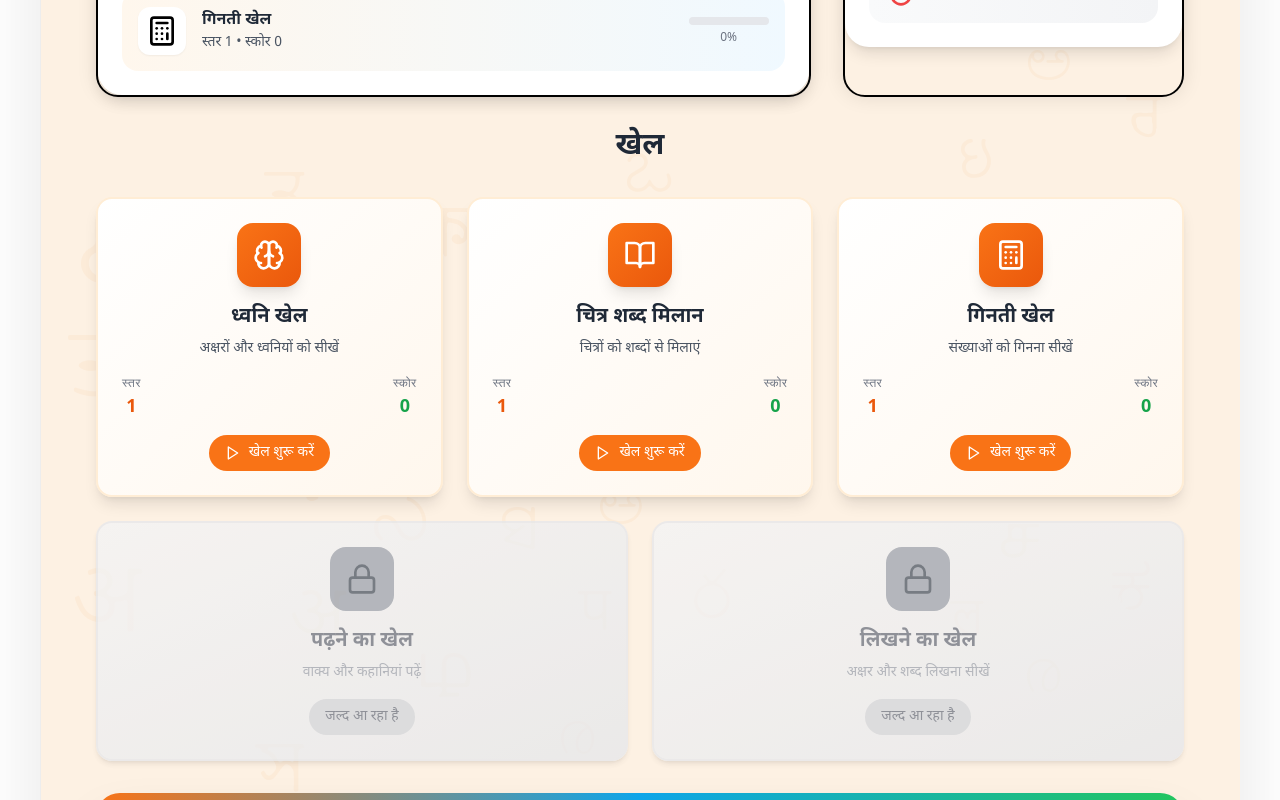
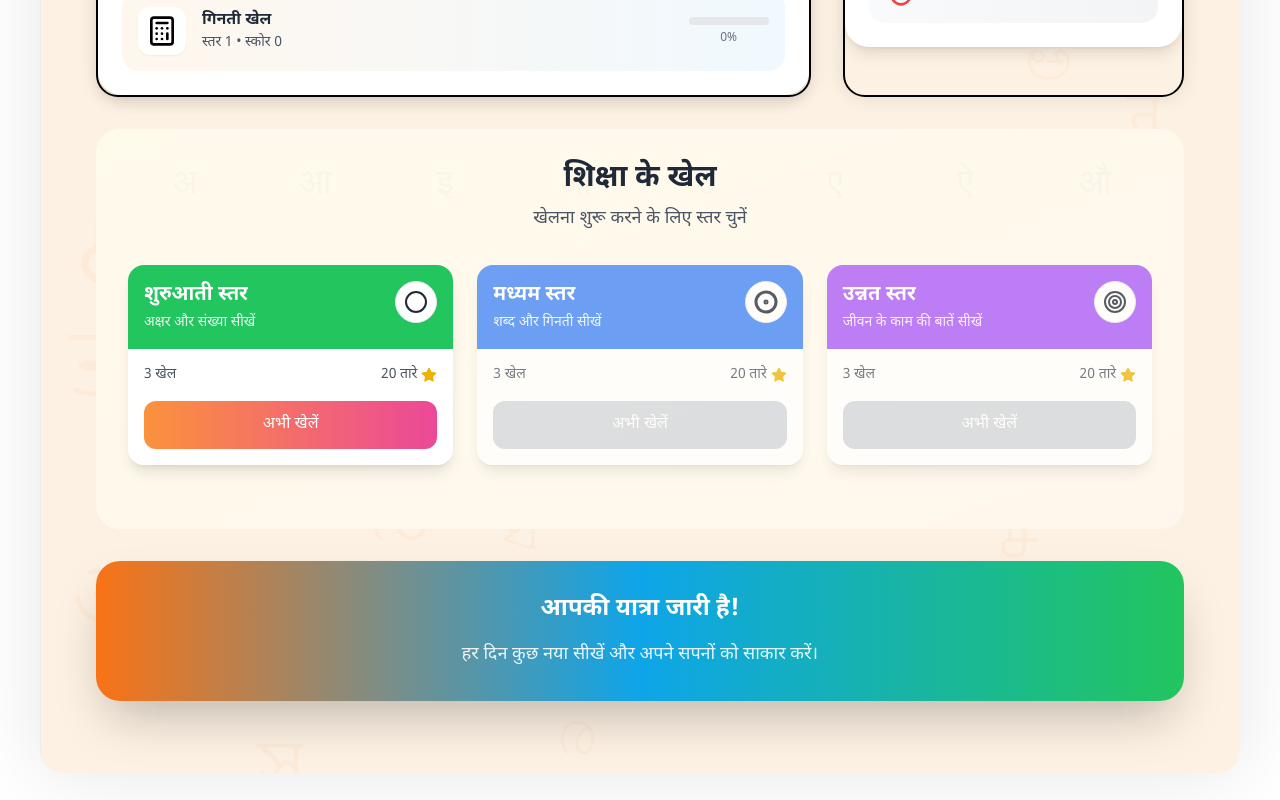
Before and after one commit to utkarshhbtu2021/ullas_game, a React (Vite) app: page /dashboard in a window 1280 px wide. Shown: the part 660-1460 px from the top of the page. Built offline with nearby package versions, Linux system fonts and the light colour scheme; sample sign-in values are in the browser's storage.

Commit message:
level added

```diff
--- /dev/null
+++ b/src/components/LevelCard.tsx
@@ -0,0 +1,136 @@
+import React from 'react';
+import { useNavigate } from 'react-router-dom';
+import { useLanguage } from '../contexts/LanguageContext';
+import { useVoice } from '../contexts/VoiceContext';
+import { Circle, Target, Star, CircleDot } from 'lucide-react';
+
+interface LevelCardProps {
+  level: 'beginner' | 'medium' | 'advanced';
+  title: string;
+  subtitle: string;
+  gamesCount: number;
+  starsCount: number;
+  isAvailable: boolean;
+  isSelected?: boolean;
+  onSelect: () => void;
+}
+
+const LevelCard: React.FC<LevelCardProps> = ({
+  level,
+  title,
+  subtitle,
+  gamesCount,
+  starsCount,
+  isAvailable,
+  isSelected = false,
+  onSelect
+}) => {
+  const { language } = useLanguage();
+  const { speak } = useVoice();
+
+  const levelConfig = {
+    beginner: {
+      headerColor: 'bg-green-500',
+      icon: <Circle className="h-6 w-6" />,
+    },
+    medium: {
+      headerColor: 'bg-blue-500',
+      icon: <CircleDot size={16} strokeWidth={3} className="h-6 w-6" />,
+    },
+    advanced: {
+      headerColor: 'bg-purple-500',
+      icon: <Target className="h-6 w-6" />,
+    },
+  };
+
+  const config = levelConfig[level];
+
+  const handleClick = () => {
+    if (isAvailable) {
+      speak(title);
+      onSelect();
+    }
+  };
+
+  return (
+    <div
+      onClick={handleClick}
+      className={`
+        relative rounded-2xl cursor-pointer transition-all duration-300 transform hover:scale-105 shadow-lg
+        ${isAvailable ? 'hover:shadow-xl' : 'opacity-75 cursor-not-allowed'}
+        ${isSelected ? 'ring-4 ring-primary-500 ring-opacity-50' : ''}
+      `}
+      role="button"
+      tabIndex={0}
+      onKeyDown={(e) => {
+        if (e.key === 'Enter' || e.key === ' ') {
+          e.preventDefault();
+          handleClick();
+        }
+      }}
+    >
+      {/* Header Section */}
+      <div className={`${config.headerColor} rounded-t-2xl p-4 text-white`}>
+        <div className="flex justify-between items-start">
+          <div className="flex-1">
+            <h3 className={`
+              text-xl font-bold mb-1
+              ${language === 'hi' ? 'font-hindi' : 'font-english'}
+            `}>
+              {title}
+            </h3>
+            <p className={`
+              text-sm opacity-90
+              ${language === 'hi' ? 'font-hindi' : 'font-english'}
+            `}>
+              {subtitle}
+            </p>
+          </div>
+          <div className="bg-white rounded-full p-2 border border-gray-200 text-gray-800">
+            {config.icon}
+          </div>
+        </div>
+      </div>
+
+      {/* Body Section */}
+      <div className="bg-white rounded-b-2xl p-4">
+        <div className="flex justify-between items-center mb-4">
+          <div className="text-center">
+            <p className={`
+              text-sm text-gray-600
+              ${language === 'hi' ? 'font-hindi' : 'font-english'}
+            `}>
+              {language === 'hi' ? `${gamesCount} खेल` : `${gamesCount} Games`}
+            </p>
+          </div>
+          <div className="text-center flex items-center space-x-1">
+            <p className={`
+              text-sm text-gray-600
+              ${language === 'hi' ? 'font-hindi' : 'font-english'}
+            `}>
+              {language === 'hi' ? `${starsCount} तारे` : `${starsCount} Stars`}
+            </p>
+            <Star className="h-4 w-4 text-yellow-500 fill-current" />
+          </div>
+        </div>
+
+        {/* Button */}
+        <button
+          className={`
+            w-full py-3 px-4 rounded-xl text-white font-medium transition-all duration-200
+            ${isAvailable
+              ? 'bg-gradient-to-r from-orange-400 to-pink-500 hover:from-orange-500 hover:to-pink-600'
+              : 'bg-gray-300 text-gray-500 cursor-not-allowed'
+            }
+            ${language === 'hi' ? 'font-hindi' : 'font-english'}
+          `}
+          disabled={!isAvailable}
+        >
+          {language === 'hi' ? 'अभी खेलें' : 'Play Now'}
+        </button>
+      </div>
+    </div>
+  );
+};
+
+export default LevelCard;
--- a/src/pages/Dashboard.tsx
+++ b/src/pages/Dashboard.tsx
@@ -14,6 +14,7 @@ import { useVoice } from "../contexts/VoiceContext";
 import { useUser } from "../contexts/UserContext";
 import Header from "../components/Header";
 import GameCard from "../components/GameCard";
+import LevelCard from "../components/LevelCard";
 
 const Dashboard: React.FC = () => {
   const { language, t } = useLanguage();
@@ -22,6 +23,8 @@ const Dashboard: React.FC = () => {
   const [currentStats, setCurrentStats] = useState(stats);
   const [currentProgress, setCurrentProgress] = useState(progress);
   const [lastSpokenTime, setLastSpokenTime] = useState<number | null>(null);
+  const [selectedLevel, setSelectedLevel] = useState<'beginner' | 'medium' | 'advanced' | null>(null);
+  const [showGames, setShowGames] = useState(false);
 
   useEffect(() => {
     const now = Date.now();
@@ -63,6 +66,46 @@ const Dashboard: React.FC = () => {
     setCurrentStats(stats);
     setCurrentProgress(progress);
   }, [stats, progress]);
+
+  const levels = [
+    {
+      level: 'beginner' as const,
+      title: language === "hi" ? "शुरुआती स्तर" : "Beginner Level",
+      subtitle: language === "hi" ? "अक्षर और संख्या सीखें" : "Learn letters and numbers",
+      gamesCount: 3,
+      starsCount: 20,
+      isAvailable: true,
+    },
+    {
+      level: 'medium' as const,
+      title: language === "hi" ? "मध्यम स्तर" : "Medium Level",
+      subtitle: language === "hi" ? "शब्द और गिनती सीखें" : "Learn words and counting",
+      gamesCount: 3,
+      starsCount: 20,
+      isAvailable: false, // Only beginner level is available for now
+    },
+    {
+      level: 'advanced' as const,
+      title: language === "hi" ? "उन्नत स्तर" : "Advanced Level",
+      subtitle: language === "hi" ? "जीवन के काम की बातें सीखें" : "Learn life skills",
+      gamesCount: 3,
+      starsCount: 20,
+      isAvailable: false, // Only beginner level is available for now
+    },
+  ];
+
+  const handleLevelSelect = (level: 'beginner' | 'medium' | 'advanced') => {
+    setSelectedLevel(level);
+    // For now, only beginner level shows games
+    if (level === 'beginner') {
+      setShowGames(true);
+    }
+  };
+
+  const handleBackToLevels = () => {
+    setShowGames(false);
+    setSelectedLevel(null);
+  };
 
   const games = [
     {
@@ -321,31 +364,114 @@ const Dashboard: React.FC = () => {
           </div>
         </div>
 
-        {/* Games Section */}
-        <div className="mb-8">
+        {/* Level Selection or Games Section */}
+        {!showGames ? (
+          /* Level Selection Section */
+          <div className="mb-8 relative bg-gradient-to-br from-amber-50 to-orange-50 rounded-3xl p-8">
+            {/* Background Pattern */}
+            <div className="absolute inset-0 opacity-5 pointer-events-none rounded-3xl">
+              <div className="grid grid-cols-8 gap-4 text-4xl text-gray-400 p-8">
+                {['अ', 'आ', 'इ', 'ओ', 'उ', 'ए', 'ऐ', 'औ'].map((char, index) => (
+                  <div key={index} className="text-center">{char}</div>
+                ))}
+              </div>
+            </div>
+            <div className="relative z-10">
               <h2
                 className={`
-            text-3xl font-bold text-center text-gray-800 mb-8
+                text-3xl font-bold text-center text-gray-800 mb-2
                 ${language === "hi" ? "font-hindi" : "font-english"}
               `}
               >
-            {t("games")}
+                {language === "hi" ? "शिक्षा के खेल" : "Education Games"}
               </h2>
+              <p
+                className={`
+                text-lg text-center text-gray-600 mb-8
+                ${language === "hi" ? "font-hindi" : "font-english"}
+              `}
+              >
+                {language === "hi"
+                  ? "खेलना शुरू करने के लिए स्तर चुनें"
+                  : "Choose a level to start playing"
+                }
+              </p>
 
-          {/* First Row - Main Games */}
+              <div className="grid grid-cols-1 md:grid-cols-3 gap-6 mb-8">
+                {levels.map((level, index) => (
+                  <LevelCard
+                    key={index}
+                    level={level.level}
+                    title={level.title}
+                    subtitle={level.subtitle}
+                    gamesCount={level.gamesCount}
+                    starsCount={level.starsCount}
+                    isAvailable={level.isAvailable}
+                    isSelected={selectedLevel === level.level}
+                    onSelect={() => handleLevelSelect(level.level)}
+                  />
+                ))}
+              </div>
+            </div>
+          </div>
+        ) : (
+          /* Games Section */
+          <div className="mb-8">
+            {/* Back Button */}
+            <div className="flex justify-start mb-6">
+              <button
+                onClick={handleBackToLevels}
+                className={`
+                  flex items-center space-x-2 px-4 py-2 bg-gray-100 hover:bg-gray-200 text-gray-700 rounded-lg transition-colors duration-200
+                  ${language === "hi" ? "font-hindi" : "font-english"}
+                `}
+              >
+                <svg className="w-4 h-4" fill="none" stroke="currentColor" viewBox="0 0 24 24">
+                  <path strokeLinecap="round" strokeLinejoin="round" strokeWidth={2} d="M15 19l-7-7 7-7" />
+                </svg>
+                <span>{language === "hi" ? "स्तर चुनें" : "Choose Level"}</span>
+              </button>
+            </div>
+
+            {/* Level Info */}
+            <div className="text-center mb-8">
+              <h2
+                className={`
+                text-3xl font-bold text-gray-800 mb-2
+                ${language === "hi" ? "font-hindi" : "font-english"}
+              `}
+              >
+                {selectedLevel === 'beginner' && (language === "hi" ? "शुरुआती स्तर" : "Beginner Level")}
+                {selectedLevel === 'medium' && (language === "hi" ? "मध्यम स्तर" : "Medium Level")}
+                {selectedLevel === 'advanced' && (language === "hi" ? "उन्नत स्तर" : "Advanced Level")}
+              </h2>
+              <p
+                className={`
+                text-lg text-gray-600
+                ${language === "hi" ? "font-hindi" : "font-english"}
+              `}
+              >
+                {selectedLevel === 'beginner' && (language === "hi" ? "अक्षर और संख्या सीखें" : "Learn letters and numbers")}
+                {selectedLevel === 'medium' && (language === "hi" ? "शब्द और गिनती सीखें" : "Learn words and counting")}
+                {selectedLevel === 'advanced' && (language === "hi" ? "जीवन के काम की बातें सीखें" : "Learn life skills")}
+              </p>
+            </div>
+
+            {/* Games Grid */}
             <div className="grid grid-cols-1 md:grid-cols-2 lg:grid-cols-3 gap-6 mb-6">
               {games.slice(0, 3).map((game, index) => (
                 <GameCard key={index} {...game} />
               ))}
             </div>
 
-          {/* Second Row - Coming Soon Games */}
+            {/* Coming Soon Games */}
             <div className="grid grid-cols-1 md:grid-cols-2 gap-6">
               {games.slice(3).map((game, index) => (
                 <GameCard key={index + 3} {...game} />
               ))}
             </div>
           </div>
+        )}
 
         {/* Motivational Section */}
         <div className="bg-gradient-to-r from-primary-500 via-secondary-500 to-success-500 rounded-3xl p-8 text-center text-white shadow-2xl">
```
Also changed, not shown: 8 other files (tests, documents, lock files or other folders). Lines whose indentation alone changed are shown as unchanged.
